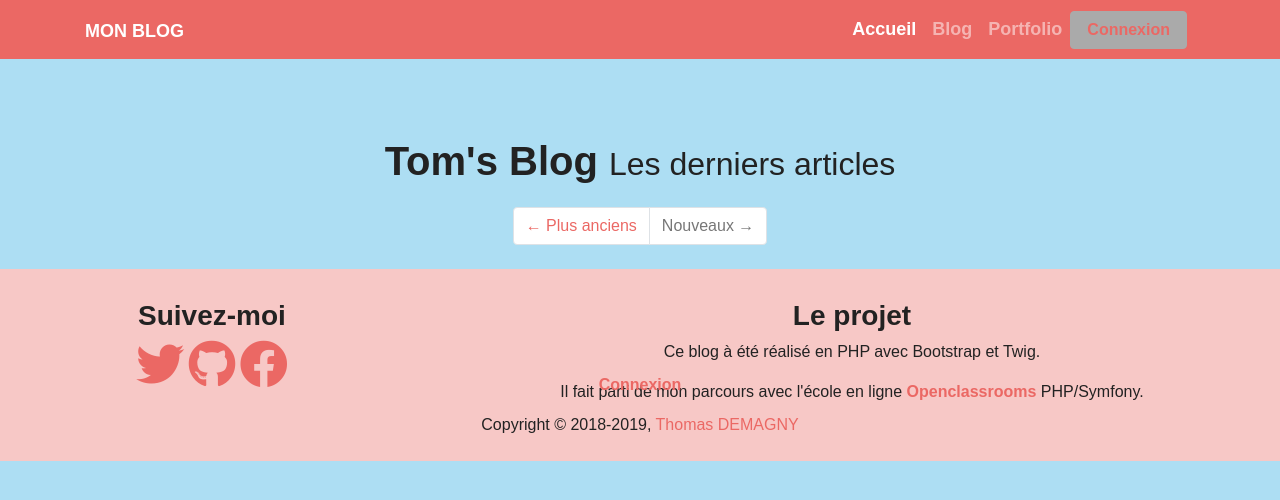
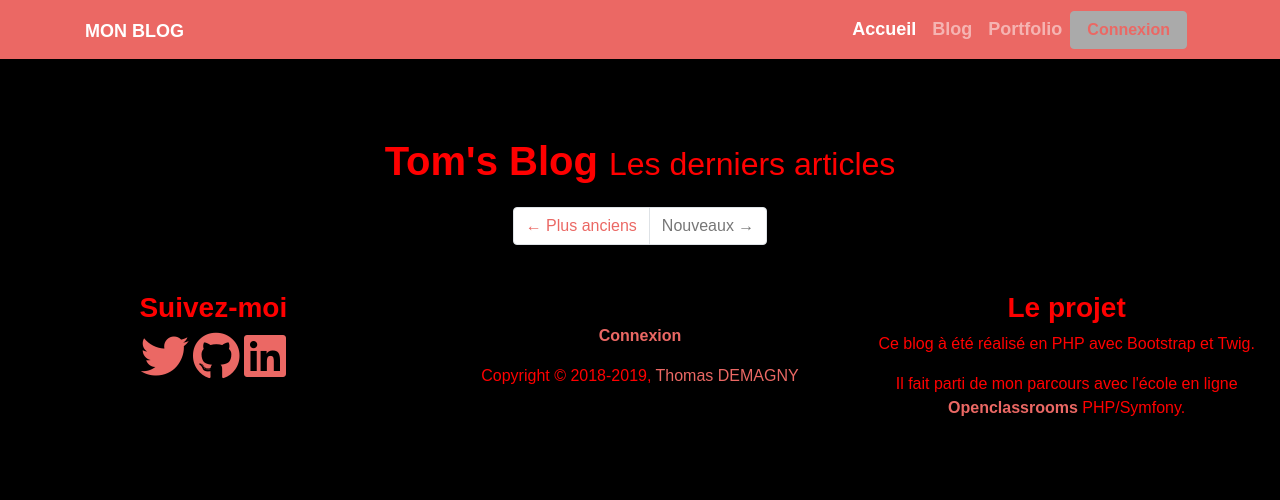
Before and after one commit to thomas-demagny/My_blog, a PHP site: template src/View/blog.twig in a window 1280 px wide. Shown: the top 500 px of the page. Run offline with PHP 8.4, Linux system fonts and the light colour scheme; the template is opened without the code that fills it, so the values that code supplies are empty; some libraries are stand-ins or nearby versions; some web fonts are replaced.

Commit message:
modified footer style

```diff
--- a/public/css/style.css
+++ b/public/css/style.css
@@ -4,7 +4,8 @@
 
 body {
     font-family: 'News Cycle', sans-serif;
-background-color: #addef3;
+    color : red;
+    background-color: #000000;
 
 }
 
@@ -12,7 +13,7 @@ background-color: #addef3;
 section{
     font-family: 'News Cycle', sans-serif;
     background-color: rgb(170, 170, 170);
-    border: #1a3047 2px solid;
+    border: #fff 2px solid;
     margin: 50px 0 50px;
 }
 
@@ -30,17 +31,15 @@ address,
 }
 /* end contact form */
 
-.blog_page{
+.blog_page,
+.article_page{
     padding-top: 56px;
 }
-aside{
-    margin-top: 49.5px;
-}
 
-.footer1,
-.footer2 {
 
-   background-color:  #f7c8c6;
+.footer{
+
+   background-color:  #0f0f0f;
     max-height: 12vh;
 }
 
--- a/src/View/layout/footer.twig
+++ b/src/View/layout/footer.twig
@@ -1,29 +1,25 @@
-<div class="footer1 py-2">
+
     <div class="d-flex justify-content-around mt-md-4 text-center">
-        <div>
+        <div class="col-4">
             <h3 class="widget-title">Suivez-moi</h3>
                 <p class="follow-me-icons-dark">
                     <a href=""><i class="fab fa-twitter fa-3x"></i></a>
                     <a href=""><i class="fab fa-github fa-3x"></i></a>
-                    <a href=""><i class="fab fa-facebook fa-3x"></i></a>
+                    <a href=""><i class="fab fa-linkedin fa-3x"></i></a>
                 </p>
         </div>
-        <div class="text-center" >
+        <div class="align-self-center col-4">
+            <p>
+                <b><a href="#">Connexion</a></b>
+            </p>
+            <div>
+                <p> Copyright &copy; 2018-2019, <a href="" rel="développeur">Thomas DEMAGNY</a></p>
+            </div>
+        </div>
+        <div class="text-center col-4" >
             <h3 class="widget-title">Le projet</h3>
                 <p>Ce blog à été réalisé en PHP avec Bootstrap et Twig.</p>
                 <p> Il fait parti de mon parcours avec l'école en ligne
                 <a href="https://openclassrooms.com/fr"><strong>Openclassrooms</strong></a> PHP/Symfony.</p>
         </div>
     </div>
-</div>
-
-<div class="footer2 py-2">
-    <div class="text-md-center">
-        <p>
-            <b><a href="../src/View/signin.twig">Connexion</a></b>
-        </p>
-        <div>
-            <p> Copyright &copy; 2018-2019, <a href="" rel="développeur">Thomas DEMAGNY</a></p>
-        </div>
-    </div>
-</div>
```
